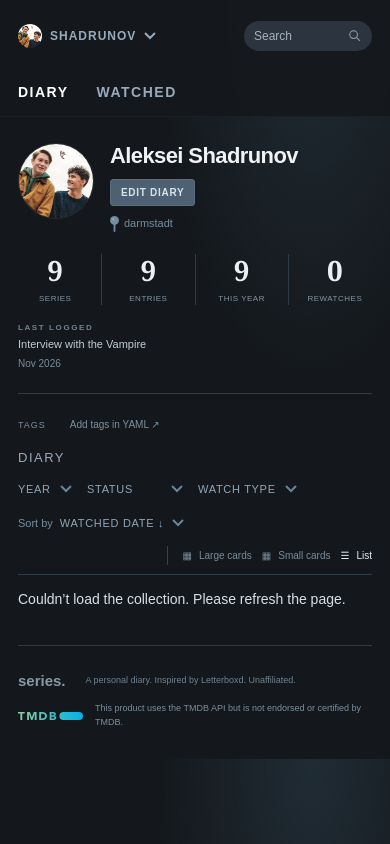
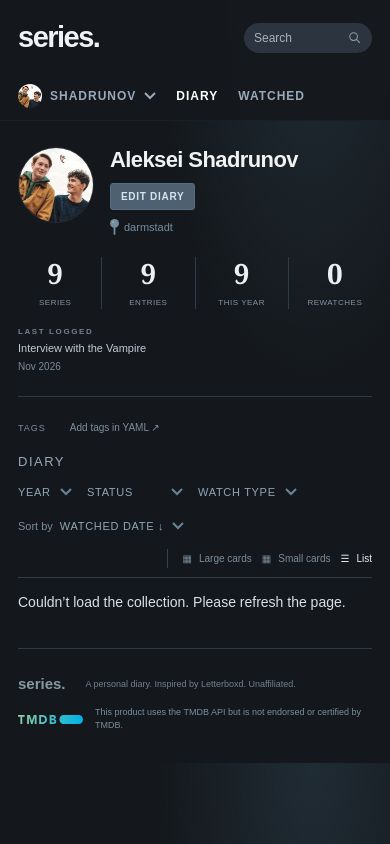
Before and after one commit to shadrunov/letterboxd-series, a plain HTML site: page index.html in a window 390 px wide. Drawn offline with Linux system fonts and the light colour scheme; no server answers.

Commit message:
Restore Series wordmark and group account beside Diary
Co-authored-by: Codex <noreply@openai.com>

```diff
--- a/index.html
+++ b/index.html
@@ -15,8 +15,9 @@
   <a class="skip" href="#collection">Skip to series</a>
   <header class="site-header">
     <div class="header-inner">
-      <details class="account-menu"><summary class="account-trigger"><img src="assets/profile.jpg" width="24" height="24" alt=""><span>SHADRUNOV</span><svg viewBox="0 0 12 8" fill="none" aria-hidden="true"><path d="m1 1 5 5 5-5" stroke="currentColor" stroke-width="2"/></svg></summary><div class="account-dropdown"><a href="./">Series profile</a><a href="https://letterboxd.com/shadrunov/" target="_blank" rel="noopener noreferrer">Letterboxd profile ↗</a><a href="https://github.com/shadrunov/letterboxd-series/tree/main/diary" target="_blank" rel="noopener noreferrer">Edit diary ↗</a></div></details>
-      <nav class="section-switch" aria-label="Viewing history section"><button type="button" data-section="diary" aria-pressed="true">Diary</button><button type="button" data-section="watched" aria-pressed="false">Watched</button></nav>
+      <a class="wordmark" href="./" aria-label="Series home">series.</a>
+      <div class="header-navigation"><details class="account-menu"><summary class="account-trigger"><img src="assets/profile.jpg" width="24" height="24" alt=""><span>SHADRUNOV</span><svg viewBox="0 0 12 8" fill="none" aria-hidden="true"><path d="m1 1 5 5 5-5" stroke="currentColor" stroke-width="2"/></svg></summary><div class="account-dropdown"><a href="./">Series profile</a><a href="https://letterboxd.com/shadrunov/" target="_blank" rel="noopener noreferrer">Letterboxd profile ↗</a><a href="https://github.com/shadrunov/letterboxd-series/tree/main/diary" target="_blank" rel="noopener noreferrer">Edit diary ↗</a></div></details>
+      <nav class="section-switch" aria-label="Viewing history section"><button type="button" data-section="diary" aria-pressed="true">Diary</button><button type="button" data-section="watched" aria-pressed="false">Watched</button></nav></div>
       <a class="github-link" href="https://github.com/shadrunov/letterboxd-series" target="_blank" rel="noopener noreferrer">GitHub <span aria-hidden="true">↗</span></a>
       <label class="header-search search-wrap"><span class="sr-only">Search series</span><input type="search" id="search" placeholder="Search" autocomplete="off"><svg viewBox="0 0 20 20" fill="none" aria-hidden="true"><circle cx="8" cy="8" r="5.5"/><path d="m12 12 5 5"/></svg></label>
     </div>
--- a/style.css
+++ b/style.css
@@ -192,7 +192,7 @@ dialog::backdrop { background:#080d12d9; backdrop-filter:blur(5px); }
 .tmdb-attribution img { display:block; width:65px; height:auto; }
 
 /* Diary and watched navigation. */
-.section-switch { display:flex; align-items:center; align-self:stretch; gap:26px; margin-left:auto; }
+.section-switch { display:flex; align-items:center; align-self:stretch; gap:26px; margin-left:0; }
 .section-switch button { display:flex; height:100%; align-items:center; background:none; border:0; padding:0; color:#9ab; font-size:14px; font-weight:800; letter-spacing:1.5px; text-transform:uppercase; }
 .section-switch button:hover { color:#fff; }
 .section-switch button[aria-pressed=true] { color:#fff; }
@@ -482,3 +482,15 @@ dialog { max-height:calc(100vh - 32px); max-height:calc(100dvh - 32px); overflow
   .diary-table th:nth-child(4) { width:150px; }
 }
 .history-entry .tag,.season-tags .tag { font-size:10px; padding:3px 5px; }
+
+/* Keep the account beside Diary while the Series wordmark anchors the corner. */
+.header-navigation { display:flex; align-items:center; align-self:stretch; gap:24px; margin-left:auto; }
+@media(max-width:600px) {
+  .header-inner .header-navigation { order:2; flex-basis:100%; height:48px; margin:12px 0 0; gap:20px; }
+  .header-navigation .section-switch { flex-basis:auto; height:100%; margin:0; gap:20px; }
+  .header-navigation .section-switch button { font-size:12px; letter-spacing:1px; }
+}
+@media(max-width:360px) {
+  .header-inner .header-navigation,.header-navigation .section-switch { gap:12px; }
+  .header-navigation .account-trigger { gap:6px; letter-spacing:.5px; }
+}
```
